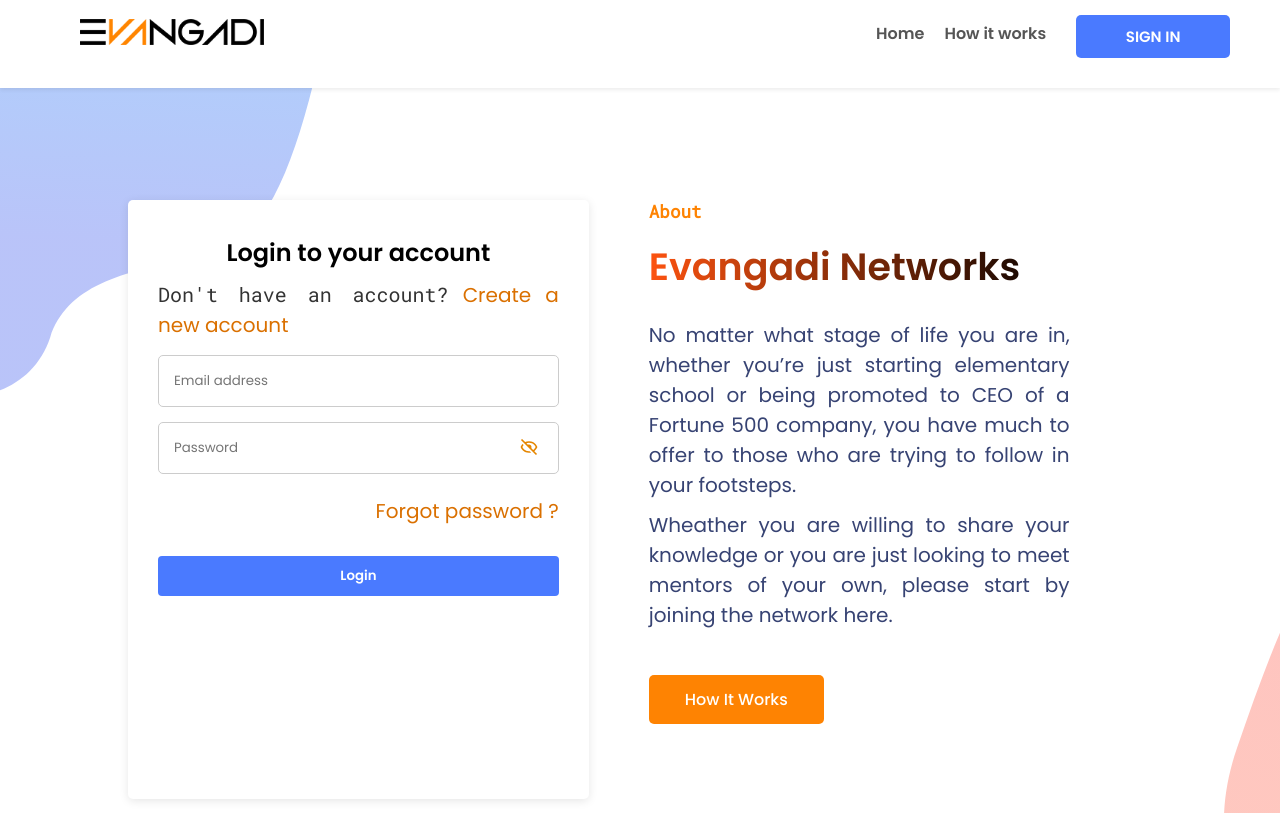
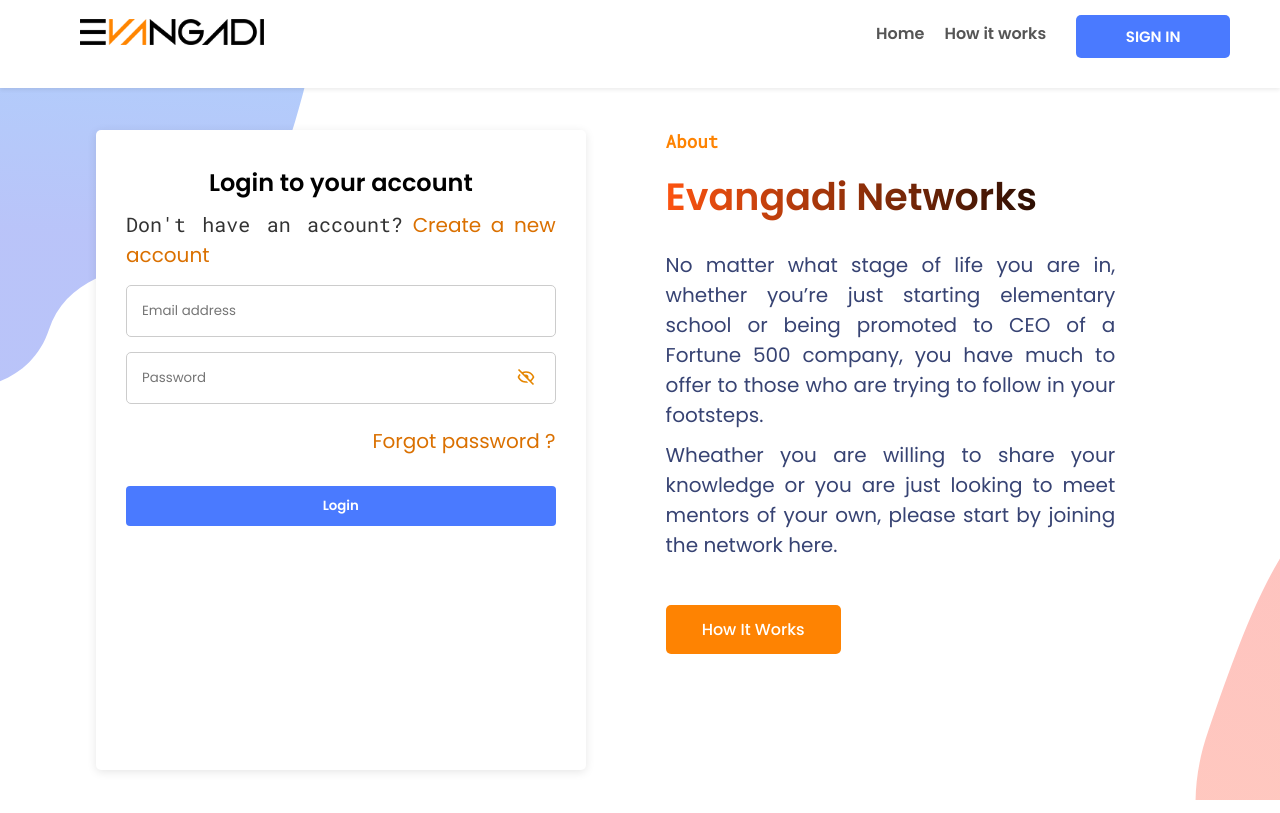
Before and after one commit to kasimnurlgn/Evangadi-Forum-Front-End, a React (Vite) app: page /login in a window 1280 px wide. Shown: the top 813 px of the page. Built offline with nearby package versions, Linux system fonts and the light colour scheme.

Commit message:
layout style fixed

```diff
--- a/src/components/Login/Login.module.css
+++ b/src/components/Login/Login.module.css
@@ -5,8 +5,8 @@
   box-sizing: border-box;
   background-color: white;
   border-radius: 5px;
-  height: auto;
-  padding: 15px 30px 25px;
+  height: 80vh;
+  padding: 15px 30px 0px;
   margin-top: 40px;
 }
 
--- a/src/pages/Landing/Landing.module.css
+++ b/src/pages/Landing/Landing.module.css
@@ -5,20 +5,21 @@
   min-height: 100vh;
   background-repeat: no-repeat;
   background-size: cover;
-  padding-top: 140px;
-  margin-bottom: 50px;
+  padding-top: 60px;
+  margin-bottom: 20px;
   background-image: url("../../assets/bg.svg");
   margin-left: auto;
   margin-right: auto;
 }
 
 .inner__container {
-  width: 80%;
+  width: 85%;
   display: flex;
+  gap: 20px;
   margin: 20px auto;
 }
 
-@media (max-width: 768px) {
+@media (max-width: 760px) {
   .inner__container {
     display: flex;
     gap: 25px;
```
